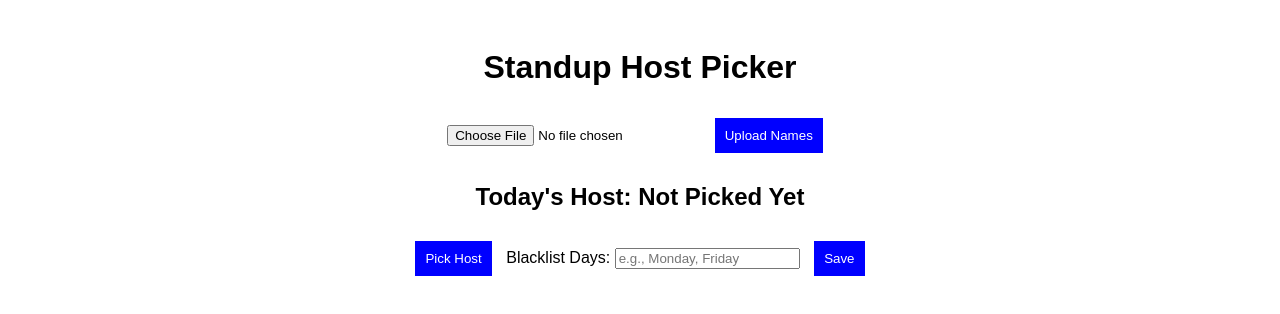
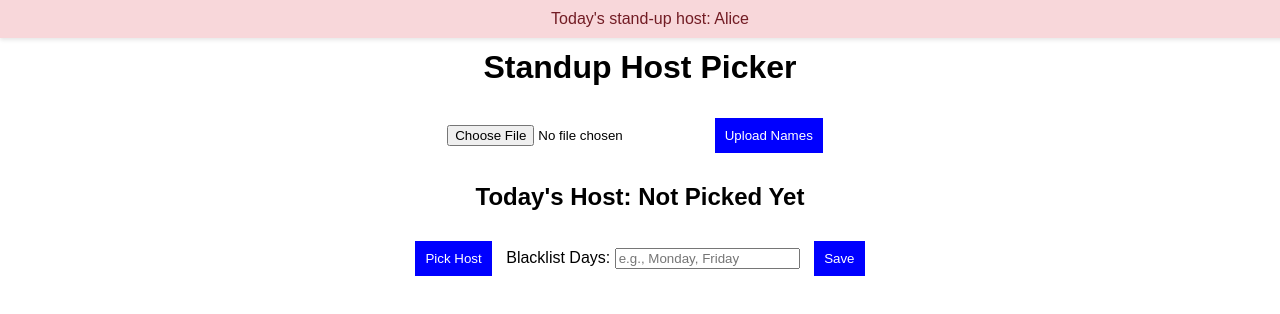
Before and after one commit to eh220119a/se-summative-1-2025, a website: page index.html in a window 1280 px wide. Drawn offline with Linux system fonts and the light colour scheme.

Commit message:
Fixed sync issue

```diff
--- a/index.html
+++ b/index.html
@@ -8,6 +8,9 @@
     <link rel="stylesheet" href="styles.css">
 </head>
 <body>
+    <div id="notification-bar" class="notification">
+        <span id="notification-message">Loading...</span>
+      </div>
     <h1>Standup Host Picker</h1>
 
     <input type="file" id="csvUpload">
--- /dev/null
+++ b/package.json
@@ -0,0 +1,6 @@
+{
+  "dependencies": {
+    "live-server": "^1.2.0",
+    "local-server": "^0.1.3"
+  }
+}
--- a/script.js
+++ b/script.js
@@ -53,3 +53,29 @@ function updateBlacklist() {
     localStorage.setItem("blacklist", JSON.stringify(days));
     alert("Blacklist updated!");
 }
+
+document.addEventListener("DOMContentLoaded", function() {
+    // Function to get today's date in YYYY-MM-DD format
+    function getFormattedTodayDate() {
+      const today = new Date();
+      const year = today.getFullYear();
+      const month = String(today.getMonth() + 1).padStart(2, '0'); // Months are zero-based
+      const day = String(today.getDate()).padStart(2, '0');
+      return `${year}-${month}-${day}`;
+    }
+
+    // Function to determine today's host
+    function getTodaysHost() {
+      const schedule = {
+        "2025-02-07": "Alice",
+        "2025-02-08": "Bob",
+        "2025-02-09": "Charlie",
+      };
+
+      const today = getFormattedTodayDate();
+      return schedule[today] || "No stand-up scheduled for today.";
+    }
+
+    const notificationMessage = document.getElementById("notification-message");
+    notificationMessage.textContent = `Today's stand-up host: ${getTodaysHost()}`;
+  });
--- a/styles.css
+++ b/styles.css
@@ -17,3 +17,16 @@ button {
 button:hover {
     background-color: darkblue;
 }
+
+.notification {
+    position: fixed;
+    top: 0;
+    left: 0;
+    width: 100%;
+    background-color: #f8d7da;
+    color: #721c24;
+    text-align: center;
+    padding: 10px;
+    box-shadow: 0 2px 4px rgba(0, 0, 0, 0.1);
+    z-index: 1000;
+  }
```
Also changed, not shown: 1 other file.
